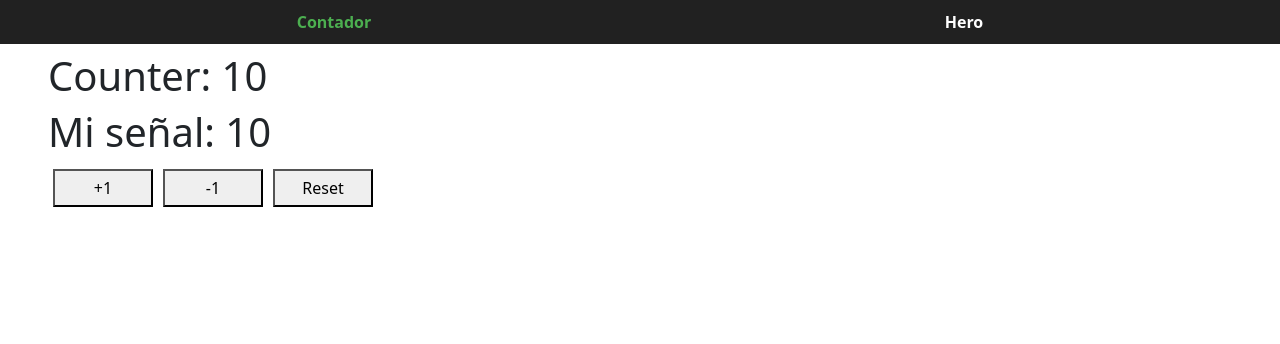
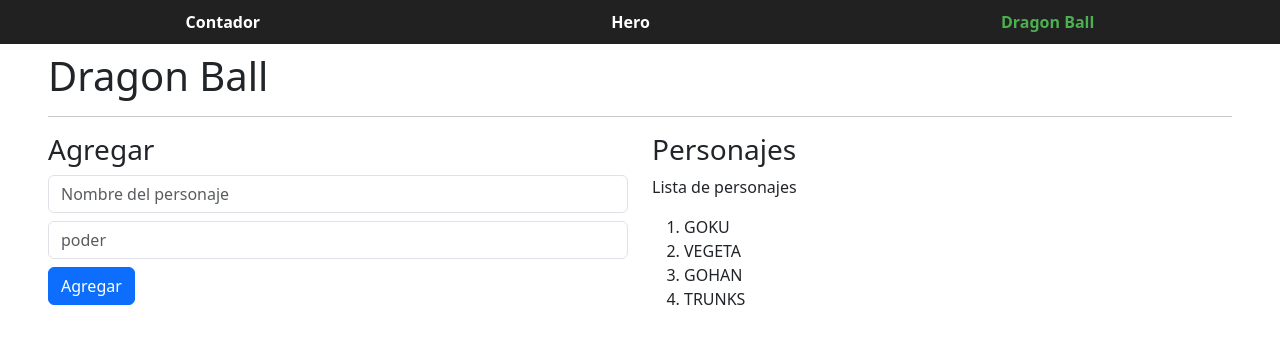
Before and after one commit to fserech/curso-angular, an Angular app in the folder bases/: page /dragonball in a window 1280 px wide. Before the commit this address led to /. Shown: the top 344 px of the page. Built offline with nearby package versions, Linux system fonts and the light colour scheme.

Commit message:
AGREAGNDO UN NUEVO MUDULO PARA INTERACTUAR CON SUBMODULOS

```diff
--- a/bases/src/app/app.routes.ts
+++ b/bases/src/app/app.routes.ts
@@ -2,6 +2,7 @@
 import path from 'path';
 import { Counter } from './pages/counter/counter';
 import { Hero } from './pages/hero/hero';
+import { Dragonball } from './pages/dragonball/dragonball';
 
 
 export const routes: Routes = [
@@ -13,6 +14,10 @@
   path: 'hero',
   component: Hero
 },
+{
+  path: 'dragonball',
+  component: Dragonball
+},
 // Redireccionamiento al inicio si la ruta no existe
 {
   path: '**',
--- a/bases/src/app/components/shared/navbar/navbar.html
+++ b/bases/src/app/components/shared/navbar/navbar.html
@@ -20,4 +20,5 @@
   [routerLinkActiveOptions]="{exact: true}">Contador</a>
 
   <a [routerLink]="['/hero']" [routerLinkActive]="['active']">Hero</a>
+<a [routerLink]="['/dragonball']" [routerLinkActive]="['active']">Dragon Ball</a>
 </nav>
--- /dev/null
+++ b/bases/src/app/pages/dragonball/dragonball.html
@@ -0,0 +1,22 @@
+<h1>Dragon Ball</h1>
+<hr/>
+<section class="row">
+  <div class="col-12 col-sm-6">
+    <h3>Agregar</h3>
+    <input type="text" class="form-control" placeholder="Nombre del personaje" #inputPersonaje />
+    <input type="number" class="form-control mt-2" placeholder="poder" #inputPoder />
+    <button class="btn btn-primary mt-2">
+      Agregar
+    </button>
+  </div>
+  <div class="col-12 col-sm-6">
+    <h3>Personajes</h3>
+    <p>Lista de personajes</p>
+    <ol>
+      <li>GOKU</li>
+      <li>VEGETA</li>
+      <li>GOHAN</li>
+      <li>TRUNKS</li>
+    </ol>
+  </div>
+</section>
```
Also changed, not shown: bases/src/app/pages/dragonball/dragonball.ts (added, +10 -0 lines).
